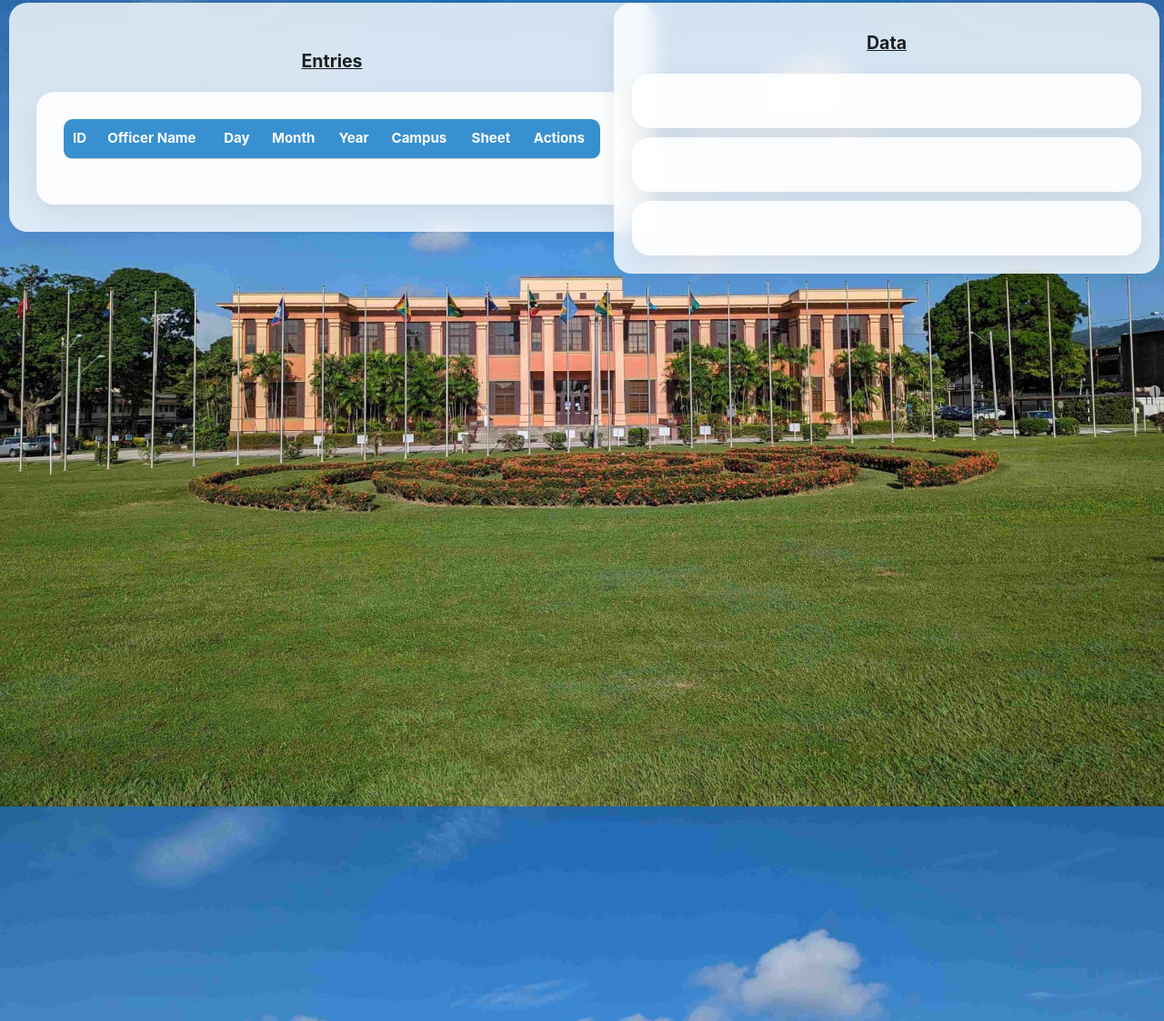
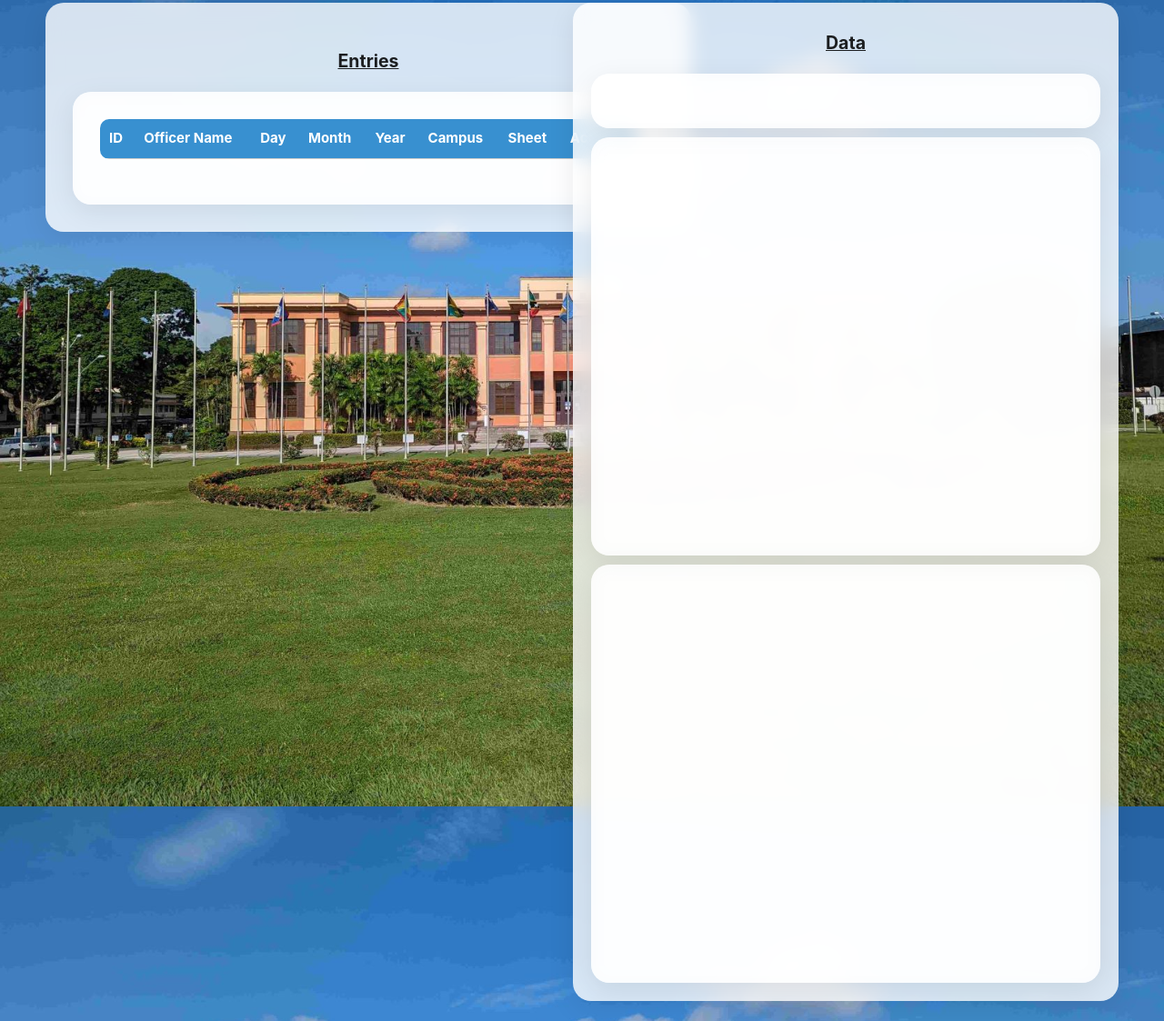
Before and after one commit to lekcem/project-workin, a website: page App/static/static-user.html in a window 1280 px wide. Shown: the part 77-1200 px from the top of the page at 91% size. Drawn offline with nearby package versions, Linux system fonts and the light colour scheme; no server answers.

Commit message:
createusers.html chart styling fixed

```diff
--- a/App/static/static-user.html
+++ b/App/static/static-user.html
@@ -134,7 +134,7 @@
     .left {
       /* top: 125px; */
       left: 0;
-      margin-left: 10px;
+      margin-left: 50px;
       padding-right: 40px;
       background-color: white;
       padding: 2rem;
@@ -151,7 +151,7 @@
     .right {
       /* display:none; */
       /* top: 170px; */
-      margin-right: 5px;
+      margin-right: 50px;
       right: 0;
       padding: 10px;
       text-align: center;
@@ -305,14 +305,14 @@
           <div id="excelDataContainer" style="display:none;"></div>
         </div>
         <div class="dashboard-container">
-          <div id="pieChartWrapper" style="display:none;width: 400px; height: 250px;">
-            <canvas id="pieChart" width="400" height="400" style="margin-left: 150px;"></canvas>
+          <div id="pieChartWrapper" style="display:flex; justify-content: center;">
+            <canvas id="pieChart" width="400" height="400"></canvas>
           </div>
         </div>
 
         <div class="dashboard-container">
-          <div id="barChartWrapper" style="display:none; width: 400px; height: 250px;">
-            <canvas id="barChart" width="400" height="400" style="margin-left: 150px;"></canvas>
+          <div id="barChartWrapper" style="display: flex; justify-content: center;">
+            <canvas id="barChart" width="400" height="400"></canvas>
           </div>
         </div>
       </div>
```
